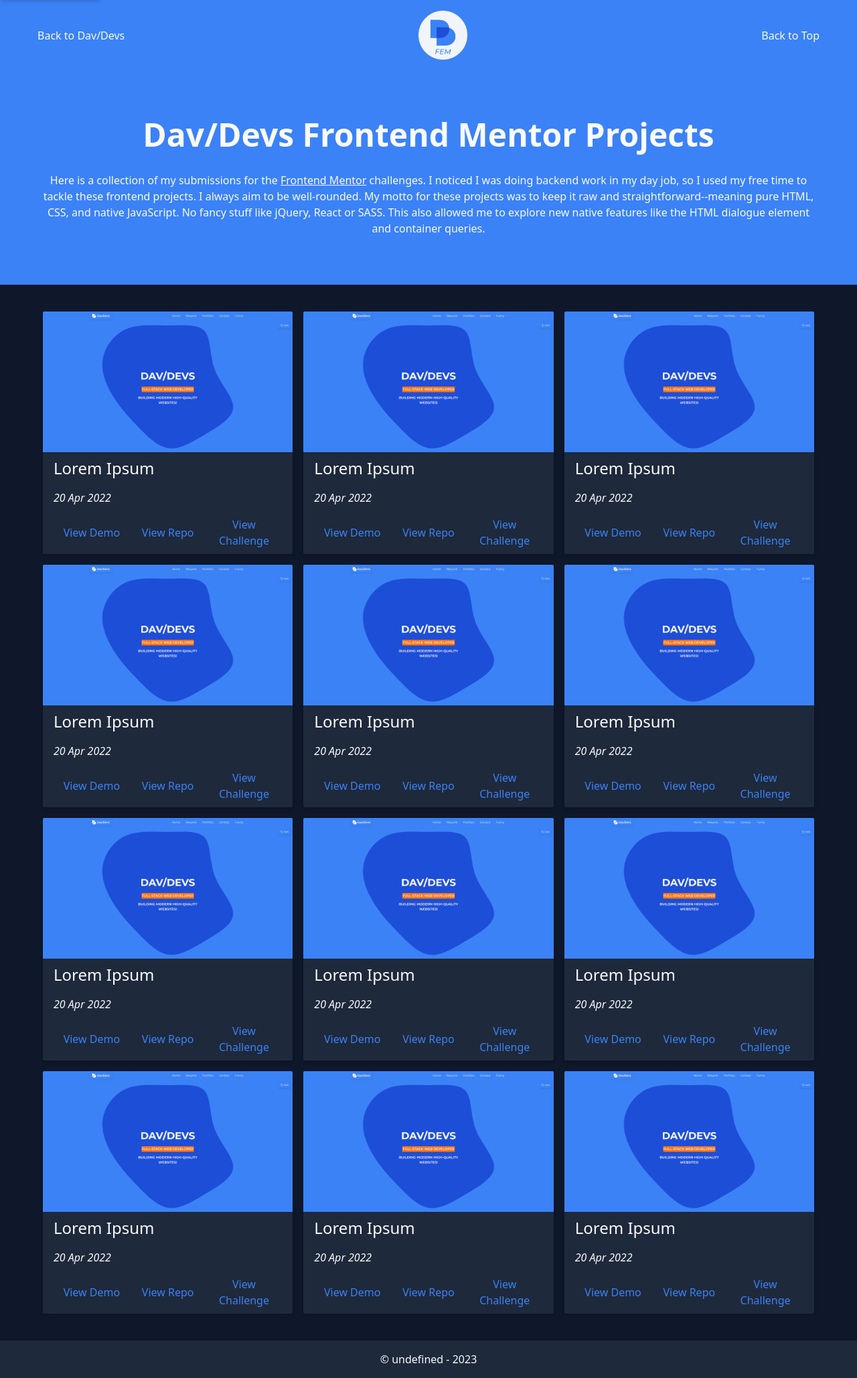
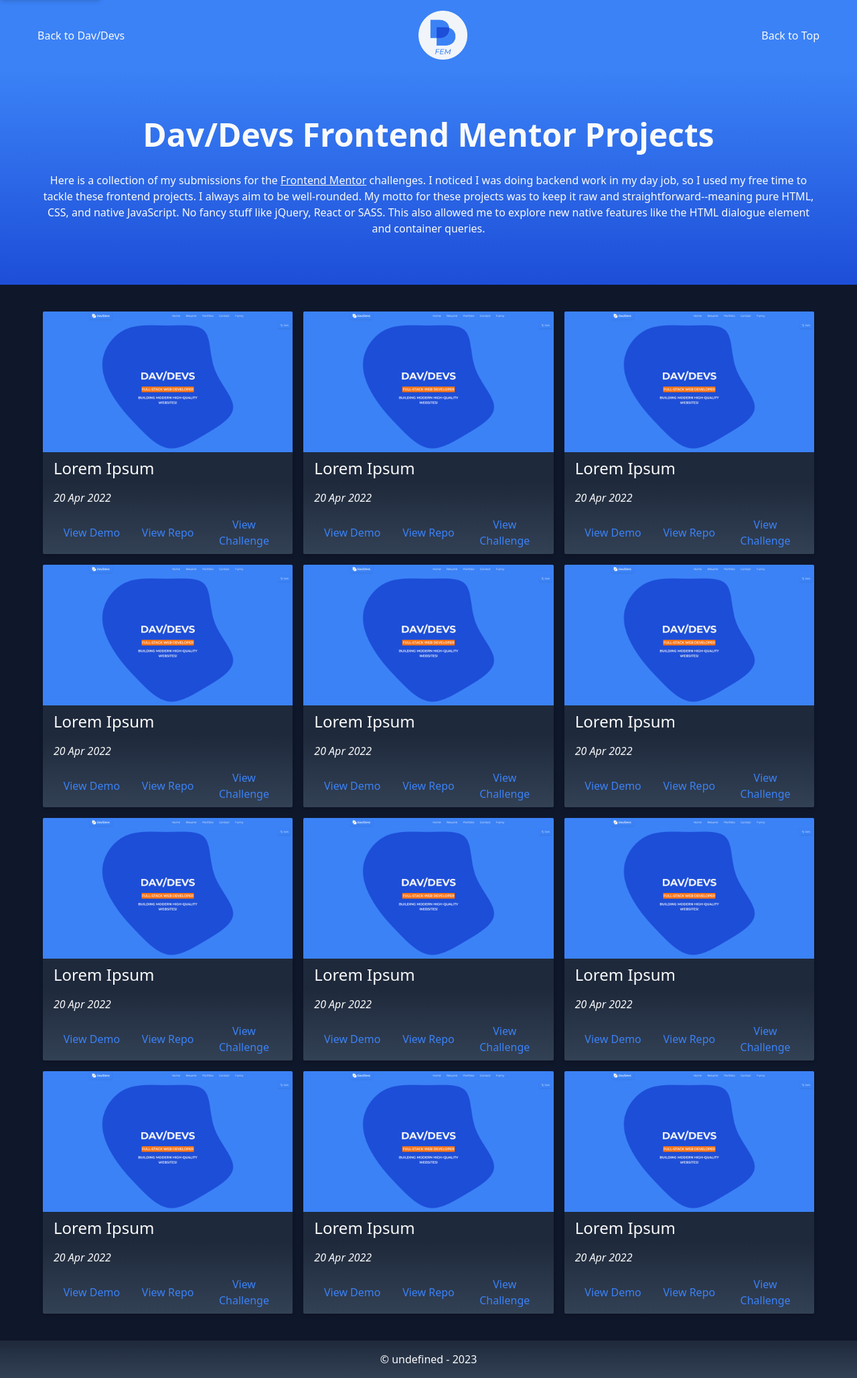
Before and after one commit to davinaleong/proj-dav-fem-2024, an Astro site: page / in a window 1280 px wide. Shown: the whole page at 67% size. Built offline with nearby package versions, Linux system fonts and the light colour scheme; Astro itself is replaced by a stand-in of ours; some icons are missing.

Commit message:
Added som gradients

```diff
--- a/src/styles/_cards.scss
+++ b/src/styles/_cards.scss
@@ -8,6 +8,11 @@
 
 .card {
   background-color: theme("colors.slate.800");
+  background-image: linear-gradient(
+    to bottom,
+    theme("colors.slate.800") 70%,
+    theme("colors.slate.700")
+  );
   border-radius: theme("borderRadius.sm");
   box-shadow: theme("boxShadow.md");
   overflow: hidden;
--- a/src/styles/_home.scss
+++ b/src/styles/_home.scss
@@ -6,6 +6,11 @@
 
     color: theme("colors.neutral.50");
     background-color: theme("colors.blue.500");
+    background-image: linear-gradient(
+      to bottom,
+      theme("colors.blue.500"),
+      theme("colors.blue.700")
+    );
 
     a {
       --_a-clr: theme("colors.neutral.50");
--- a/src/styles/_primary-footer.scss
+++ b/src/styles/_primary-footer.scss
@@ -2,4 +2,9 @@
 
 .primary-footer {
   background-color: theme("colors.slate.800");
+  background-image: linear-gradient(
+    to bottom,
+    theme("colors.slate.800"),
+    theme("colors.slate.700")
+  );
 }
```
